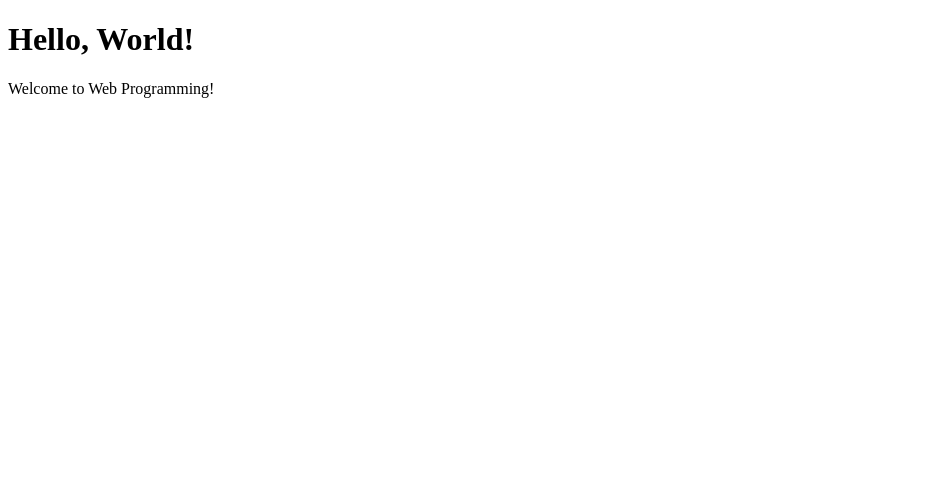
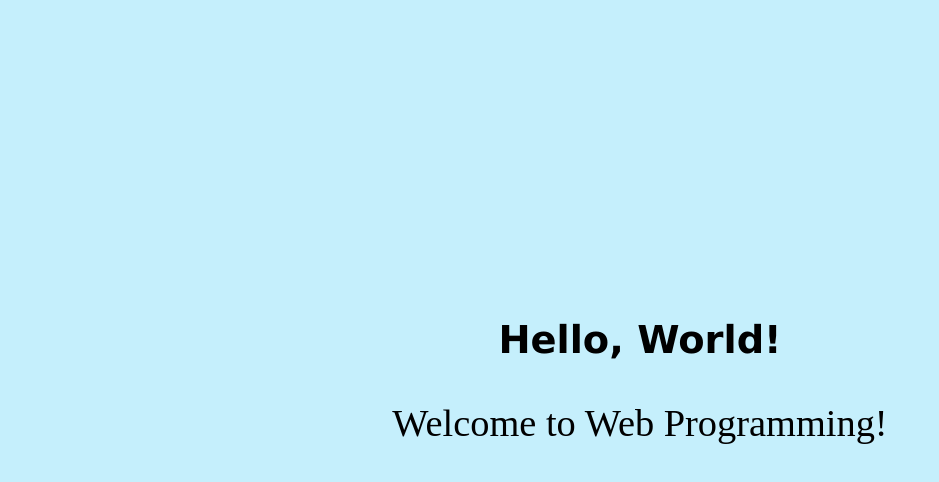
Before and after one commit to neunzeichen/HelloWorld01, a plain HTML site: page index.html in a window 1280 px wide. Shown: the whole page, without its empty margins (0-939 px from the left). Drawn offline with Linux system fonts and the light colour scheme.

Commit message:
Commit Styling has been added

```diff
--- a/index.html
+++ b/index.html
@@ -3,6 +3,7 @@
 
 <head>
   <meta charset="UTF-8">
+  <link rel="stylesheet" href="main.css"/>
   <title>Hello World 01</title>
 </head>
 
--- /dev/null
+++ b/main.css
@@ -0,0 +1,27 @@
+html
+{ height:  100%;
+  width:   100%;
+  display: table;
+}
+
+body
+{ display:          table-cell;
+  text-align:       center;
+  vertical-align:   middle;
+  background-color: #C5EFFC;
+  font-size:        3vw !important;
+  font-family:      Verdana, Helvetica, sans-serif;
+}
+
+h1
+{ padding: 0;
+  margin:  0;
+  font-size: 100%; /* 1.25^5 = 3.0518 */
+}
+
+p
+{ font-family: "Times New Roman", Times, serif;
+  font-size:   100%;
+}
+/* * { border: solid 1px red; } */
+/* * { outline: solid 1px red; } */
```
